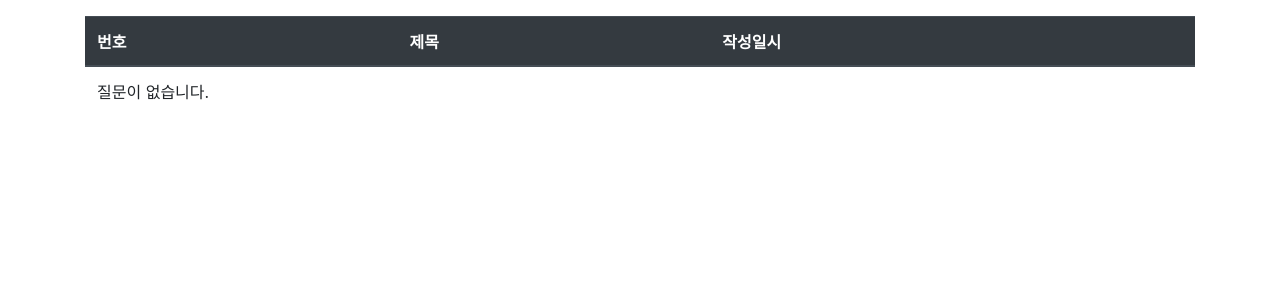
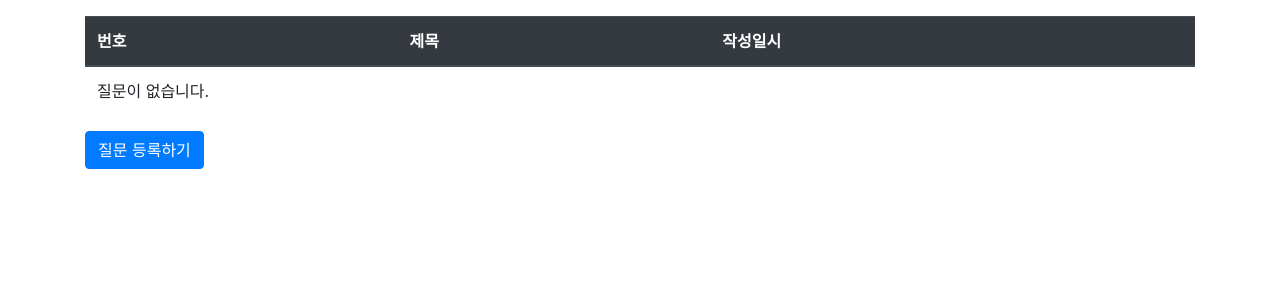
Before and after one commit to jbro321/test3, a Django app: template mysite/templates/pybo/question_list.html in a window 1280 px wide. Shown: the top 300 px of the page. Run offline with Django 3.2, Linux system fonts and the light colour scheme; the template is opened without the code that fills it, so the values that code supplies are empty; some libraries are stand-ins or nearby versions.

Commit message:
update question_list

```diff
--- a/mysite/templates/pybo/question_list.html
+++ b/mysite/templates/pybo/question_list.html
@@ -1,9 +1,4 @@
-{% load static %}
-<link
-  rel="stylesheet"
-  type="text/css"
-  href="{% static 'bootstrap.min.css' %}"
-/>
+{% extends 'base.html' %} {% block content %}
 <div class="container my-3">
   <table class="table">
     <thead>
@@ -31,4 +26,8 @@
       {% endif %}
     </tbody>
   </table>
+  <a href="{% url 'pybo:question_create' %}" class="btn btn-primary"
+    >질문 등록하기</a
+  >
 </div>
+{% endblock %}
```
